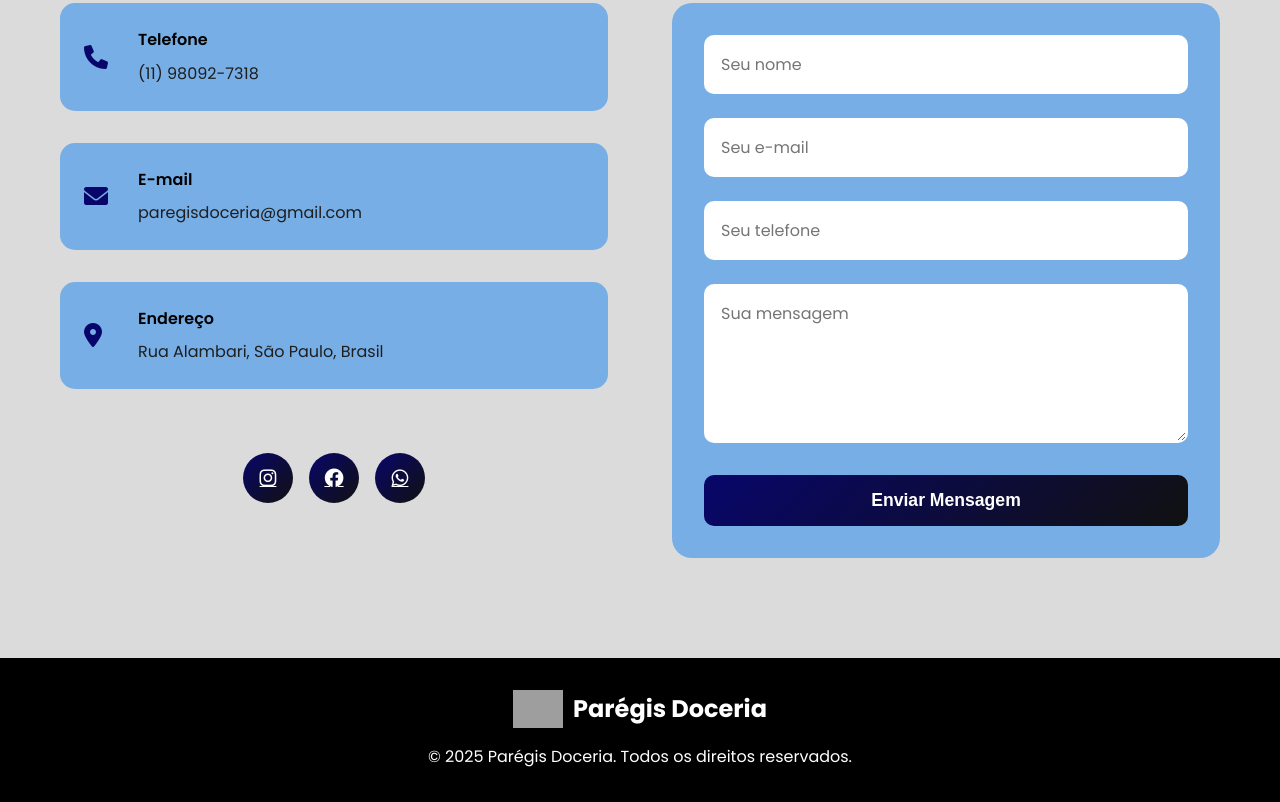
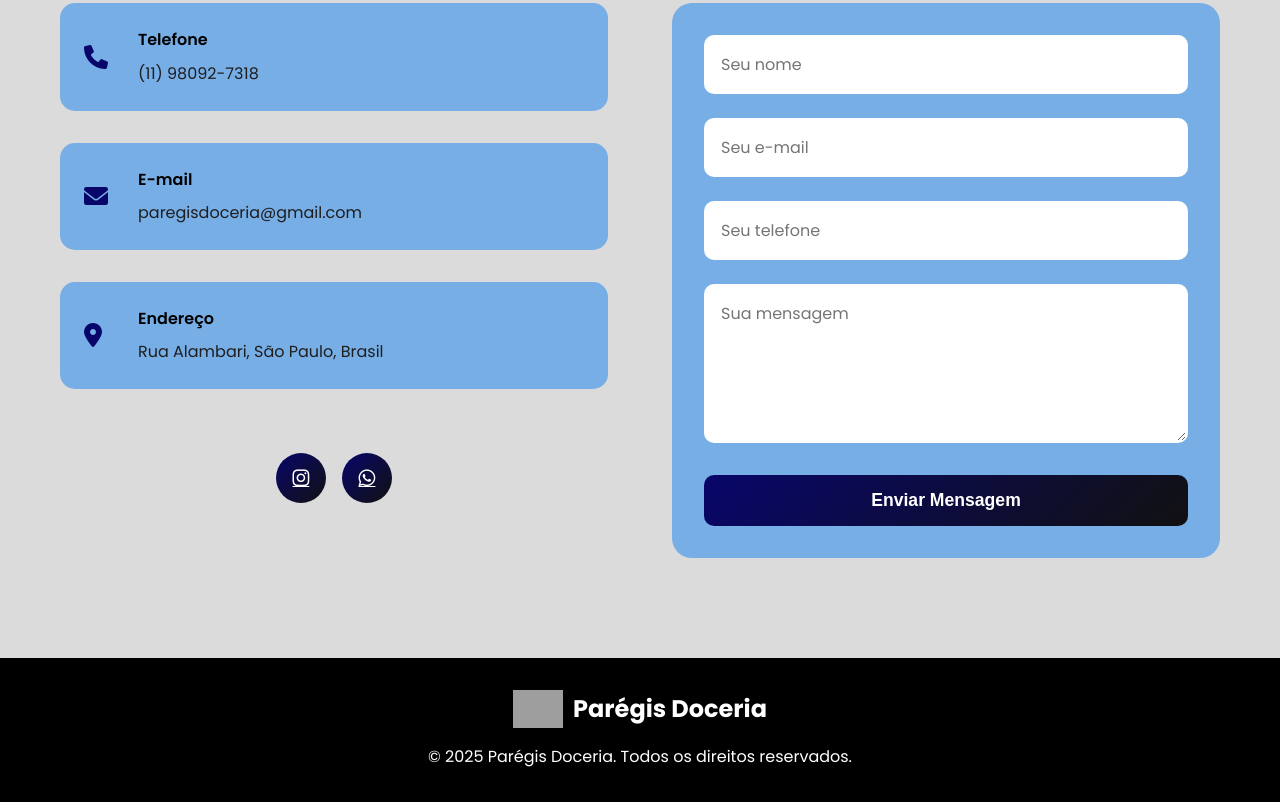
Before and after one commit to fabricio-10/Paregis-doceria, a website: page index.html in a window 1280 px wide. Shown: the part 3046-3848 px from the top of the page. Drawn offline with Linux system fonts and the light colour scheme; grey boxes are pictures that could not be loaded.

Commit message:
arrumando os botoes

```diff
--- a/JS/pedidos.js
+++ b/JS/pedidos.js
@@ -1016,7 +1016,7 @@ class PedidoManager {
         if (!this.validarDados(dados)) return;
 
         const mensagem = this.criarMensagemWhatsApp(dados);
-        const url = `https://wa.me/5511999999999?text=${encodeURIComponent(mensagem)}`;
+        const url = `https://wa.me/5511980927318?text=Quero%20saber%20sobre%20seus%20produtos...=${encodeURIComponent(mensagem)}`;
         window.open(url, '_blank');
     }
 
--- a/index.html
+++ b/index.html
@@ -201,8 +201,7 @@
                         <div class="social-links">
                             <a href="https://www.instagram.com/sobremesasparegis?igsh=M2RreHJldnExNndk"><i
                                     class="fab fa-instagram"></i></a>
-                            <a href="#"><i class="fab fa-facebook"></i></a>
-                            <a href="#"><i class="fab fa-whatsapp"></i></a>
+                            <a href="https://wa.me/5511980927318?text=Quero%20saber%20sobre%20seus%20produtos..."><i class="fab fa-whatsapp"></i></a>
                         </div>
                     </div>
                     <form class="contato-form">
```
